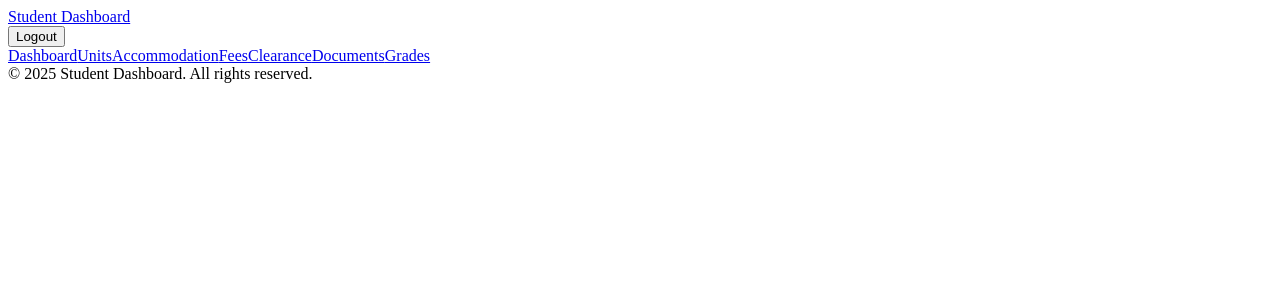
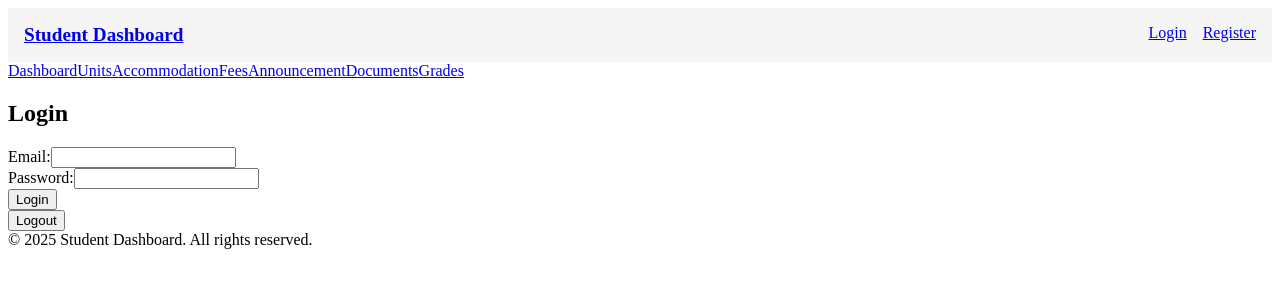
Before and after one commit to Amaaaarrrrrr/Student_Dasboard, a React (Vite) app in the folder Client/: page /login in a window 1280 px wide. Shown: the top 300 px of the page. Built offline with nearby package versions, Linux system fonts and the light colour scheme.

Commit message:
task fix

```diff
--- a/Client/src/App.jsx
+++ b/Client/src/App.jsx
@@ -1,56 +1,9 @@
-import { BrowserRouter as Router, Routes, Route } from "react-router-dom";
-import AdminLayout from "./components/Layout/AdminLayout";
-import LecturerLayout from "./components/Layout/LecturerLayout";
-import StudentLayout from "./components/Layout/StudentLayout";
-import ProtectedRoute from "./components/Layout/ProtectedRoute";
-import Navbar from "./components/Layout/Navbar";
-import Sidebar from "./components/Layout/Sidebar";
-import Footer from "./components/Layout/Footer";
+// FILE: App.jsx
+import React from "react";
+import AppRoutes from "./routes/AppRoutes";
 
 function App() {
-  return (
-    <Router>
-      <div className="flex flex-col min-h-screen">
-        <Navbar />
-        <div className="flex flex-1">
-          <Sidebar role="student" /> {/* Adjust role dynamically */}
-          <main className="flex-1 p-4 bg-gray-50">
-            <Routes>
-              {/* Public Route */}
-              <Route path="/" element={<h1>Welcome to the Student Portal</h1>} />
-
-              {/* Protected Routes */}
-              <Route
-                path="/admin/*"
-                element={
-                  <ProtectedRoute allowedRoles={["admin"]}>
-                    <AdminLayout />
-                  </ProtectedRoute>
-                }
-              />
-              <Route
-                path="/lecturer/*"
-                element={
-                  <ProtectedRoute allowedRoles={["lecturer"]}>
-                    <LecturerLayout />
-                  </ProtectedRoute>
-                }
-              />
-              <Route
-                path="/student/*"
-                element={
-                  <ProtectedRoute allowedRoles={["student"]}>
-                    <StudentLayout />
-                  </ProtectedRoute>
-                }
-              />
-            </Routes>
-          </main>
-        </div>
-        <Footer />
-      </div>
-    </Router>
-  );
+  return <AppRoutes />;
 }
 
 export default App;
--- a/Client/src/components/Layout/LecturerLayout.jsx
+++ b/Client/src/components/Layout/LecturerLayout.jsx
@@ -3,12 +3,12 @@ import Sidebar from "../Layout/Sidebar";
 import Footer from "../Layout/Footer";
 import { Outlet } from "react-router-dom";
 
-const LecturerLayout = () => {
+const AdminLayout = () => {
   return (
     <div>
       <Navbar />
       <div>
-        <Sidebar role="lecturer" />
+        <Sidebar role="admin" />
         <main>
           <Outlet />
         </main>
@@ -18,4 +18,4 @@ const LecturerLayout = () => {
   );
 };
 
-export default LecturerLayout;
+export default AdminLayout;
--- a/Client/src/components/Layout/Navbar.jsx
+++ b/Client/src/components/Layout/Navbar.jsx
@@ -1,15 +1,30 @@
-import { Link } from "react-router-dom";
+import { Link, useNavigate } from "react-router-dom";
 
 const Navbar = () => {
+  const navigate = useNavigate();
+  const token = localStorage.getItem("access_token");
+
+  const handleLogout = () => {
+    localStorage.removeItem("access_token");
+    navigate("/login");
+  };
+
   return (
-    <header >
-      <Link to="/" >
+    <header style={{ display: "flex", justifyContent: "space-between", padding: "1rem", background: "#f5f5f5" }}>
+      <Link to="/" style={{ fontWeight: "bold", fontSize: "1.2rem" }}>
         Student Dashboard
       </Link>
       <nav>
-        <button >
-          Logout
-        </button>
+        {!token ? (
+          <>
+            <Link to="/login" style={{ marginRight: "1rem" }}>Login</Link>
+            <Link to="/register">Register</Link>
+          </>
+        ) : (
+          <button onClick={handleLogout} style={{ cursor: "pointer" }}>
+            Logout
+          </button>
+        )}
       </nav>
     </header>
   );
--- a/Client/src/components/Layout/ProtectedRoute.jsx
+++ b/Client/src/components/Layout/ProtectedRoute.jsx
@@ -1,7 +1,7 @@
-import { Navigate, Outlet } from "react-router-dom";
+import { Navigate } from "react-router-dom";
 import { useAuth } from "../../contexts/AuthContext"; // Ensure this path is correct
 
-const ProtectedRoute = ({ allowedRoles }) => {
+const ProtectedRoute = ({ allowedRoles, children }) => {
   const { user } = useAuth(); // user: { role, token, etc. }
 
   // If no user is logged in, redirect to the login page
@@ -10,12 +10,12 @@ const ProtectedRoute = ({ allowedRoles }) => {
   }
 
   // If the user's role is not allowed, redirect to the unauthorized page
-  if (!allowedRoles?.includes(user.role)) {
+  if (!allowedRoles.includes(user.role)) {
     return <Navigate to="/unauthorized" replace />;
   }
 
-  // If the user is authorized, render the child routes
-  return <Outlet />;
+  // If the user is authorized, render the protected content
+  return children;
 };
 
 export default ProtectedRoute;
--- a/Client/src/components/Layout/Sidebar.jsx
+++ b/Client/src/components/Layout/Sidebar.jsx
@@ -7,7 +7,7 @@ const Sidebar = ({ role }) => {
       { to: "/student/units", label: "Units" },
       { to: "/student/accommodation", label: "Accommodation" },
       { to: "/student/fees", label: "Fees" },
-      { to: "/student/clearance", label: "Clearance" },
+      { to: "/student/Announcement", label: "Announcement" },
       { to: "/student/documents", label: "Documents" },
       { to: "/student/grades", label: "Grades" },
     ],
--- a/Client/src/pages/auth/Login.jsx
+++ b/Client/src/pages/Auth/Login.jsx
@@ -1,7 +1,7 @@
 import React, { useState } from 'react';
 import { useNavigate } from 'react-router-dom';
 
-const LoginComponent = () => {
+const Login = () => {
   const [email, setEmail] = useState('');
   const [password, setPassword] = useState('');
   const [error, setError] = useState('');
@@ -33,6 +33,11 @@ const LoginComponent = () => {
     }
   };
 
+  const handleLogout = () => {
+    localStorage.removeItem('access_token');
+    navigate('/login'); // Redirect to login page after logout
+  };
+
   return (
     <div>
       <h2>Login</h2>
@@ -58,8 +63,9 @@ const LoginComponent = () => {
         {error && <p>{error}</p>}
         <button type="submit">Login</button>
       </form>
+      <button onClick={handleLogout}>Logout</button>
     </div>
   );
 };
 
-export default LoginComponent;
+export default Login;
--- a/Client/src/routes/AppRoutes.jsx
+++ b/Client/src/routes/AppRoutes.jsx
@@ -0,0 +1,61 @@
+import React from "react";
+import { BrowserRouter as Router, Routes, Route } from "react-router-dom";
+import AdminLayout from "../components/Layout/AdminLayout";
+import LecturerLayout from "../components/Layout/LecturerLayout";
+import StudentLayout from "../components/Layout/StudentLayout";
+import ProtectedRoute from "../components/Layout/ProtectedRoute";
+import Navbar from "../components/Layout/Navbar";
+import Sidebar from "../components/Layout/Sidebar";
+import Footer from "../components/Layout/Footer";
+import Login from "../pages/Auth/Login";
+import Register from "../pages/Auth/Register";
+
+const AppRoutes = () => {
+  return (
+    <Router>
+      <div>
+        <Navbar />
+        <div>
+          <Sidebar role="student" />
+          <main>
+            <Routes>
+              {/* Public Routes */}
+              <Route path="/" element={<h1>Welcome to the Student Portal</h1>} />
+              <Route path="/login" element={<Login />} />
+              <Route path="/register" element={<Register />} />
+
+              {/* Protected Routes */}
+              <Route
+                path="/admin/*"
+                element={
+                  <ProtectedRoute allowedRoles={["admin"]}>
+                    <AdminLayout />
+                  </ProtectedRoute>
+                }
+              />
+              <Route
+                path="/lecturer/*"
+                element={
+                  <ProtectedRoute allowedRoles={["lecturer"]}>
+                    <LecturerLayout />
+                  </ProtectedRoute>
+                }
+              />
+              <Route
+                path="/student/*"
+                element={
+                  <ProtectedRoute allowedRoles={["student"]}>
+                    <StudentLayout />
+                  </ProtectedRoute>
+                }
+              />
+            </Routes>
+          </main>
+        </div>
+        <Footer />
+      </div>
+    </Router>
+  );
+};
+
+export default AppRoutes;
```
Also changed, not shown: Client/src/pages/Auth/Register.jsx (renamed from Client/src/pages/auth/Register.jsx).
